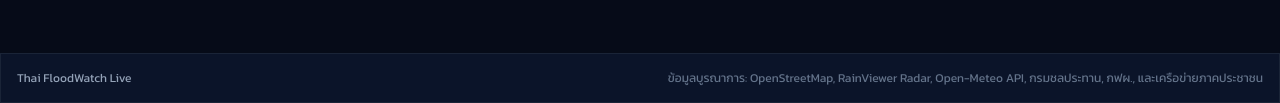
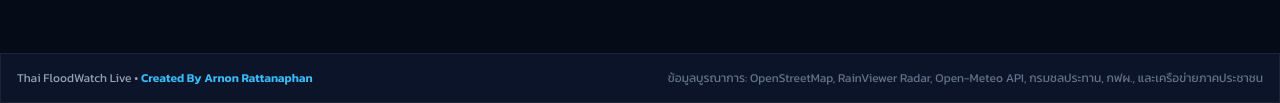
Before and after one commit to seasonrat28/thai_floodwatch_live, a plain HTML site: page index.html in a window 1280 px wide. Shown: the part 1871-1974 px from the top of the page. Drawn offline with nearby package versions, Linux system fonts and the light colour scheme; no server answers.

Commit message:
style: restore author name in the footer

```diff
--- a/index.html
+++ b/index.html
@@ -1090,7 +1090,7 @@
         class="glass-panel border-t border-slate-800/80 px-4 py-4 pb-20 sm:pb-4 mt-8 text-center text-xs text-slate-500">
         <div class="max-w-7xl mx-auto flex flex-col sm:flex-row items-center justify-between gap-2">
             <span class="text-slate-400">
-                Thai FloodWatch Live
+                Thai FloodWatch Live • <strong class="text-sky-400 font-semibold">Created By Arnon Rattanaphan</strong>
             </span>
             <div class="flex items-center flex-col sm:flex-row gap-2">
 
```
